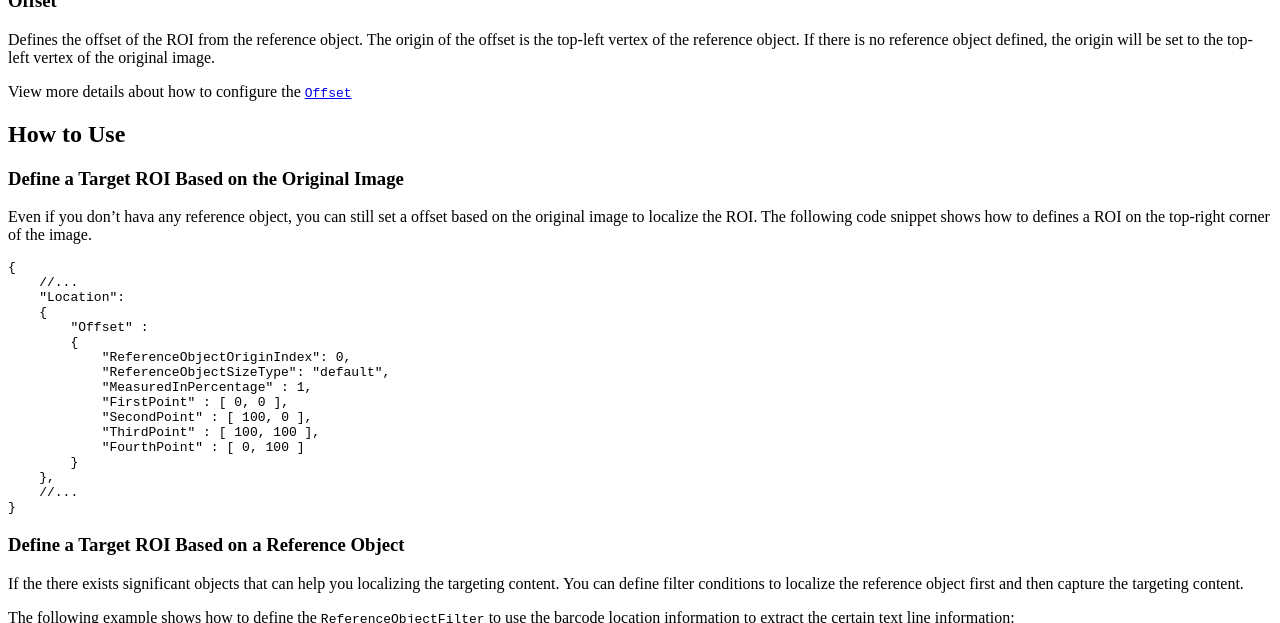
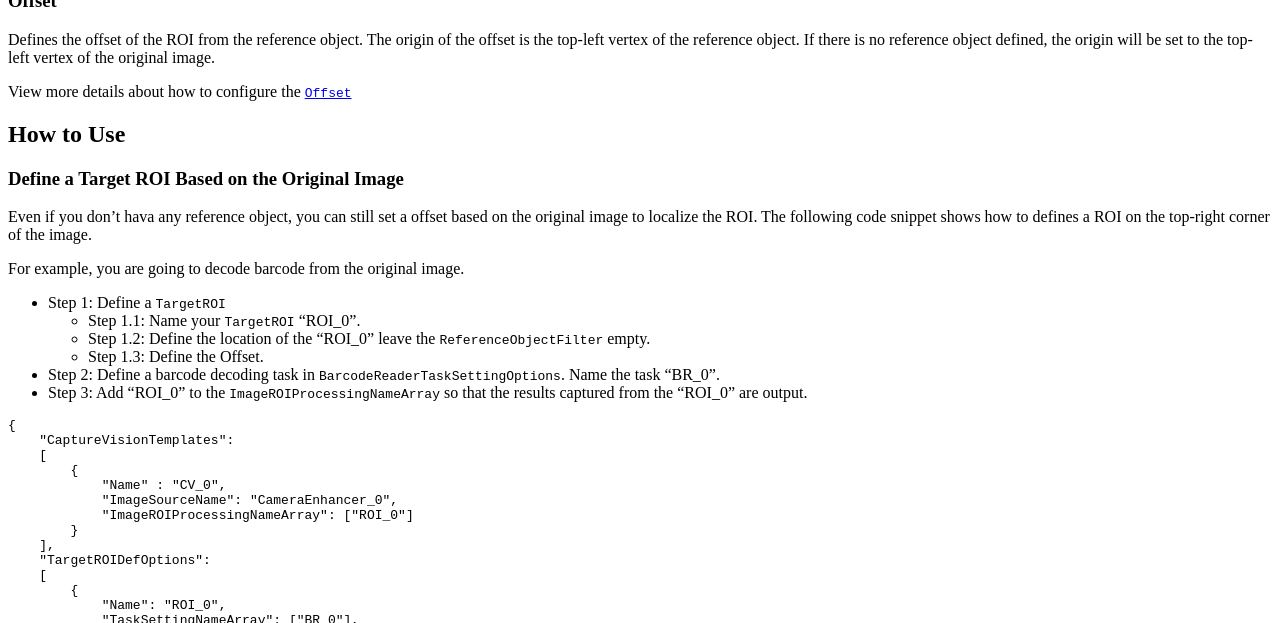
Before and after one commit to dynamsoft-docs/capture-vision-docs, a Jekyll site: the page built from parameters/file/TargetROIDefOption/Location/index.md, in a window 1280 px wide and 1400 px high, scrolled down 1320 px, cut to the strip 0-623 px from the top of the window. Built offline with Jekyll 4.4.1, drawn with Linux system fonts in a browser that asks for light colours; some of the changed text lies outside the part shown.

Commit message:
Updating IR, ddn, reference

````diff
--- a/parameters/file/TargetROIDefOption/Location/index.md
+++ b/parameters/file/TargetROIDefOption/Location/index.md
@@ -63,23 +63,51 @@ View more details about how to configure the [`Offset`](Offset.md)
 
 Even if you don't hava any reference object, you can still set a offset based on the original image to localize the ROI. The following code snippet shows how to defines a ROI on the top-right corner of the image.
 
+For example, you are going to decode barcode from the original image.
+
+* Step 1: Define a `TargetROI`
+  * Step 1.1: Name your `TargetROI` "ROI_0".
+  * Step 1.2: Define the location of the "ROI_0" leave the `ReferenceObjectFilter` empty.
+  * Step 1.3: Define the Offset.
+* Step 2: Define a barcode decoding task in `BarcodeReaderTaskSettingOptions`. Name the task "BR_0".
+* Step 3: Add "ROI_0" to the `ImageROIProcessingNameArray` so that the results captured from the "ROI_0" are output.
+
 ```json
 {
-    //...
-    "Location":
-    {
-        "Offset" :
+    "CaptureVisionTemplates":
+    [
         {
-            "ReferenceObjectOriginIndex": 0,
-            "ReferenceObjectSizeType": "default",
-            "MeasuredInPercentage" : 1,
-            "FirstPoint" : [ 0, 0 ],
-            "SecondPoint" : [ 100, 0 ],
-            "ThirdPoint" : [ 100, 100 ],
-            "FourthPoint" : [ 0, 100 ]
+            "Name" : "CV_0",
+            "ImageSourceName": "CameraEnhancer_0",
+            "ImageROIProcessingNameArray": ["ROI_0"]
         }
-    },
-    //...
+    ],
+    "TargetROIDefOptions":
+    [
+        {
+            "Name": "ROI_0",
+            "TaskSettingNameArray": ["BR_0"],
+            "Location":
+            {
+                "Offset":
+                {
+                    "ReferenceObjectOriginIndex": 0,
+                    "ReferenceObjectSizeType": "default",
+                    "MeasuredInPercentage": 1,
+                    "FirstPoint": [ 0, 0 ],
+                    "SecondPoint": [ 100, 0 ],
+                    "ThirdPoint": [ 100, 100 ],
+                    "FourthPoint": [ 0, 100 ]
+                }
+            },
+        }
+    ],
+    "BarcodeReaderTaskSettingOptions":
+    [
+        {
+            // Your barcode decoding settings
+        }
+    ]
 }
 ```
 
````
Also changed, not shown: architecture/image-process/document-detection.md (+7 -7 lines), architecture/image-process/document-normalization.md (+19 -19 lines), architecture/image-process/intermediate-result.md (+9 -4 lines), parameters/file/TargetROIDefOption/Location/reference-object-filter.md (added, +182 -0 lines).
